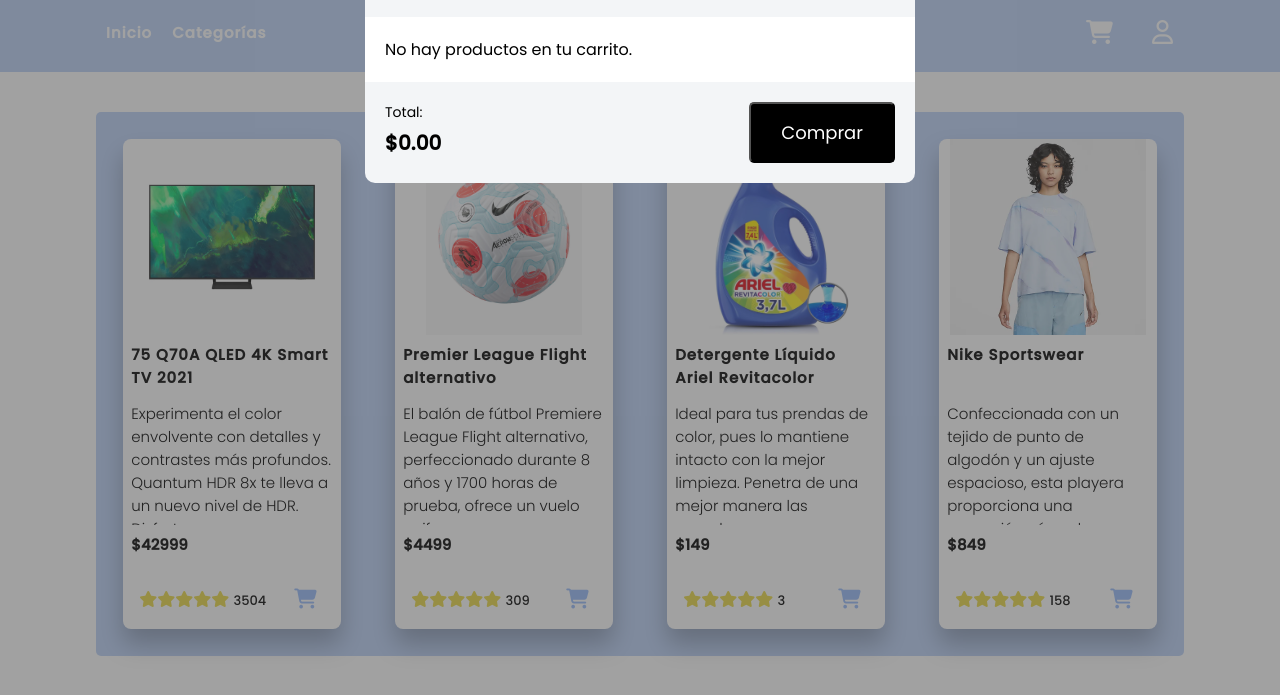
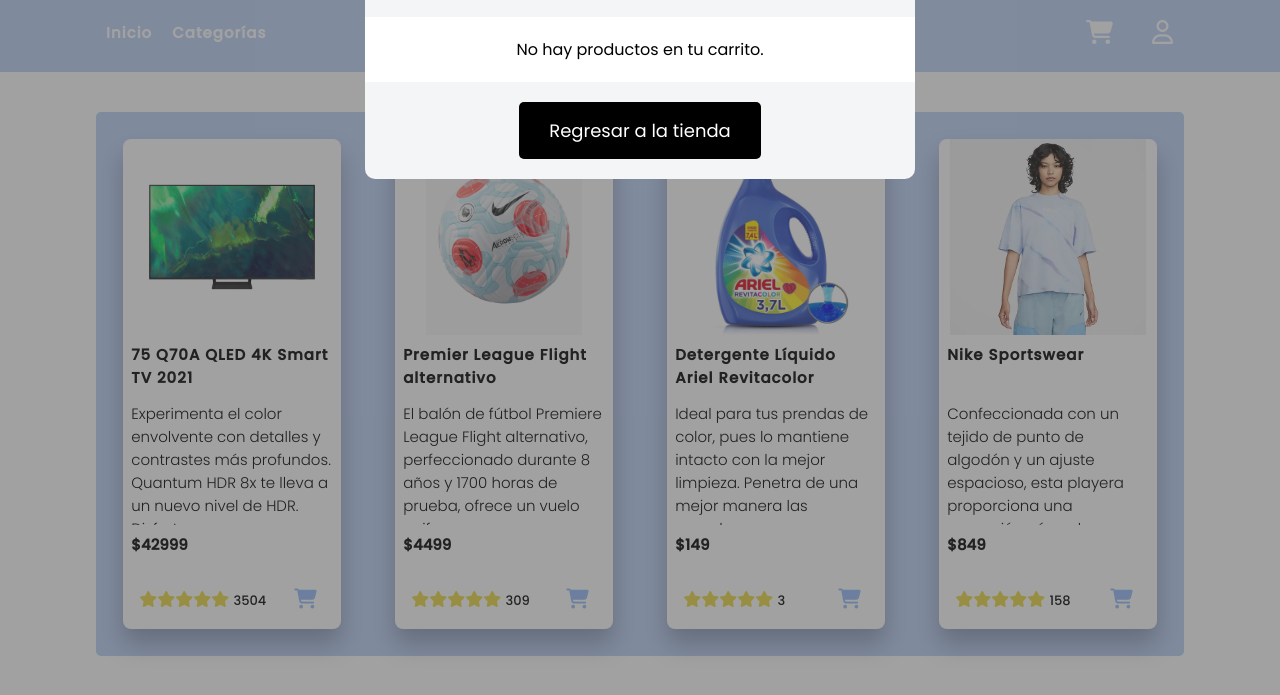
Before and after one commit to EricJairC/Portafolio, a website: page categoria/categoria.html in a window 1280 px wide. Both pictures are taken after a click on the link 1100 px from the left and 125 px from the top of the page. Shown: the part 93-788 px from the top of the page. Drawn offline with Linux system fonts and the light colour scheme.

Commit message:
Arreglando problema

```diff
--- a/categoria/estilos/estilos.css
+++ b/categoria/estilos/estilos.css
@@ -391,6 +391,11 @@
     display: block;
 }
 
+.carrito-sin-producto--active{
+    text-align: center;
+    display: block;
+}
+
 .carrito-producto{
     display: flex;
     justify-content: space-between;
@@ -450,6 +455,11 @@
 .carrito-contenedor-total{
     display: flex;
     justify-content: space-between;
+
+}
+
+.carrito-contenedor-total--active{
+    display: none;
 }
 
 .texto-total{
@@ -472,8 +482,12 @@
 }
 
 .carrito-contenedor-regresar{
+    display: none;
+}
+
+.carrito-contenedor-regresar--active{
+    display: flex;
     justify-content: center;
-    display: none;
 }
 
 .carrito-btn-regresar{
```
